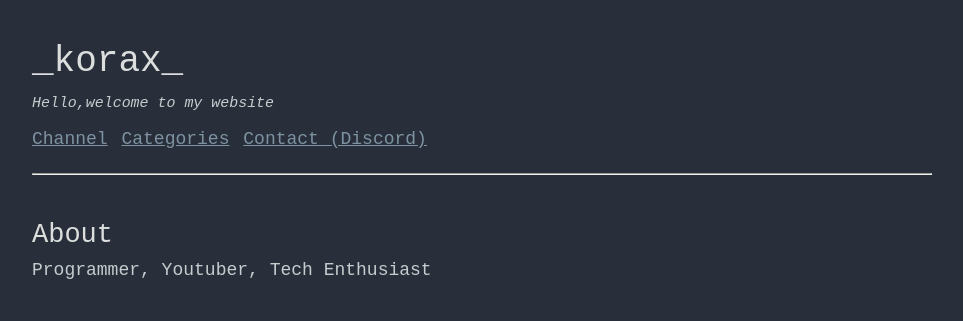
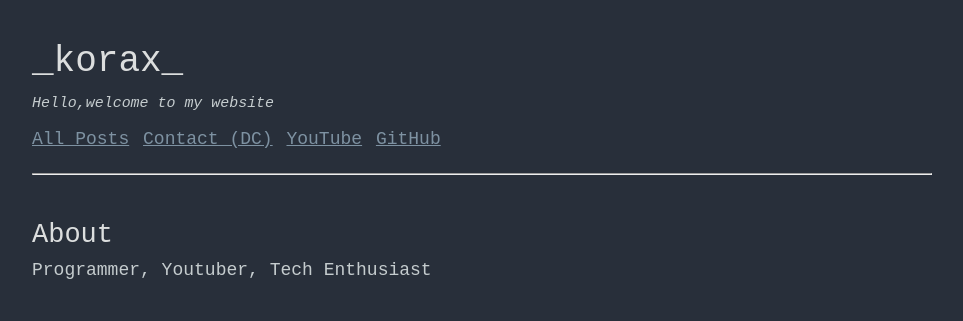
Before and after one commit to koraxial/koraxial.github.io, a Jekyll site: the page built from index.md, in a window 1280 px wide. Shown: the top 321 px of the page, without its empty margins (158-1121 px from the left). Built offline with Jekyll 4.4.1, drawn with Linux system fonts in a browser that asks for light colours.

Commit message:
Update nav.yml

```diff
--- a/_data/nav.yml
+++ b/_data/nav.yml
@@ -1,6 +1,8 @@
-- name: Channel
+- name: All Posts
+  link: /posts/
+- name: Contact (DC)
+  link: https://discord.gg/BtwGQVBBv7
+- name: YouTube
   link: https://www.youtube.com/@_korax_
-- name: Categories
-  link: /categories/
-- name: Contact (Discord)
-  link: https://discord.gg/BtwGQVBBv7
+- name: GitHub
+  link: https://github.com/koraxial
```
